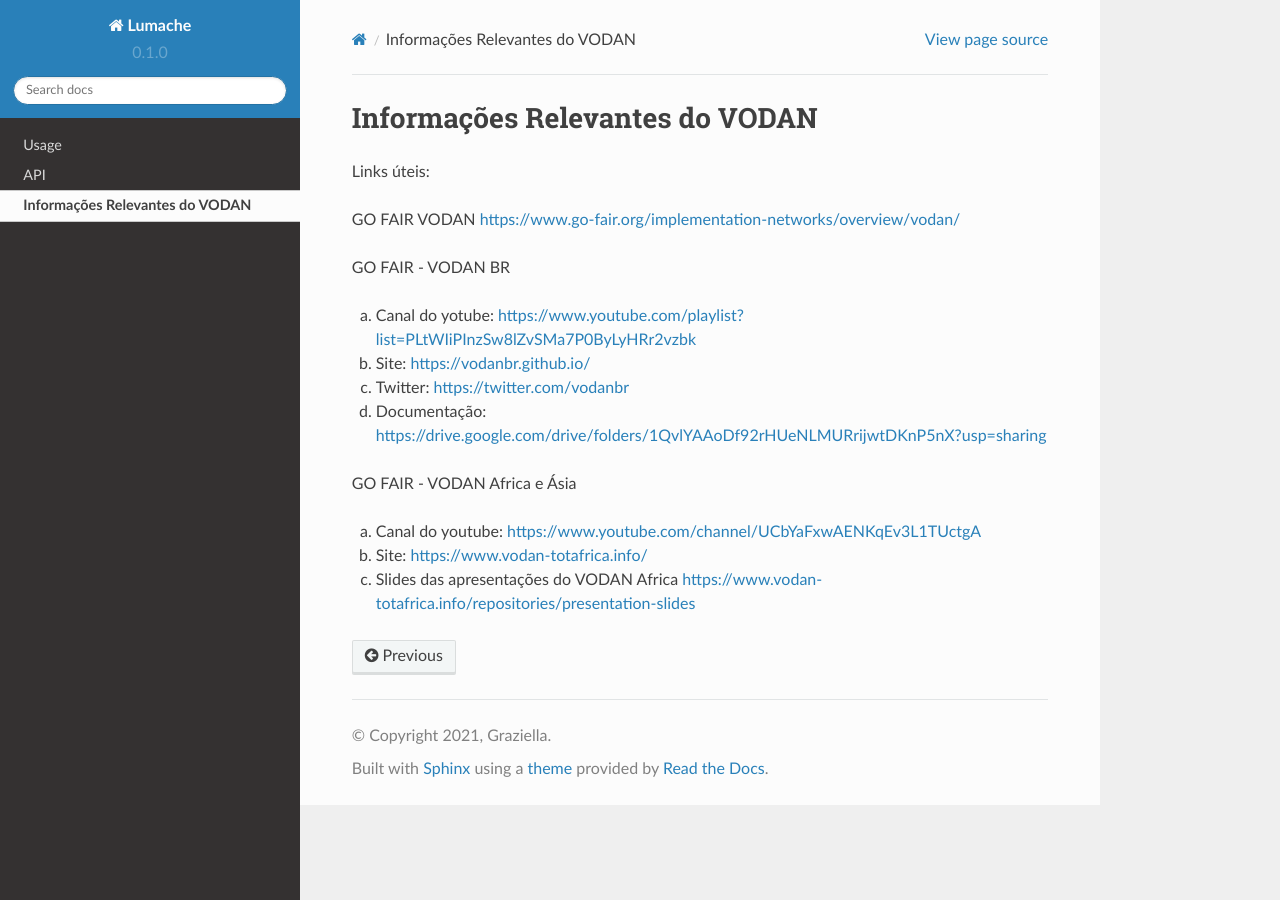
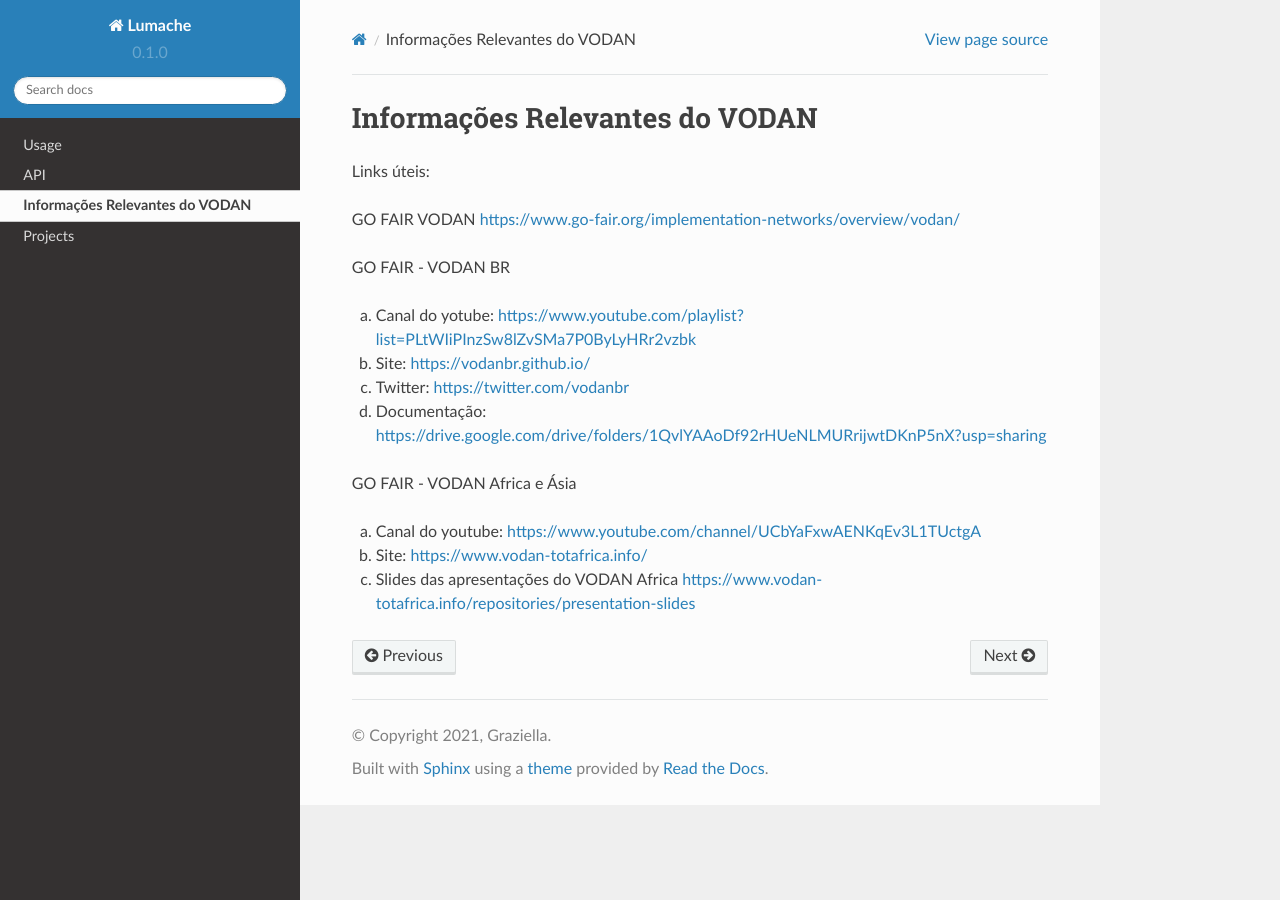
Before and after one commit to vodanbr/wiki, a Sphinx documentation site: the page built from docs/source/RelevantInformation.rst, in a window 1280 px wide. Built offline with Sphinx 7.4.7 and the Read the Docs theme 2.0.0, drawn with Linux system fonts in a browser that asks for light colours; pages that are not in the unit, such as notebooks, are missing from menus.

Commit message:
Update index.rst

```diff
--- a/docs/source/index.rst
+++ b/docs/source/index.rst
@@ -23,4 +23,4 @@ Conteúdo
    usage
    api
    RelevantInformation
-   Projects
+   projects
```
